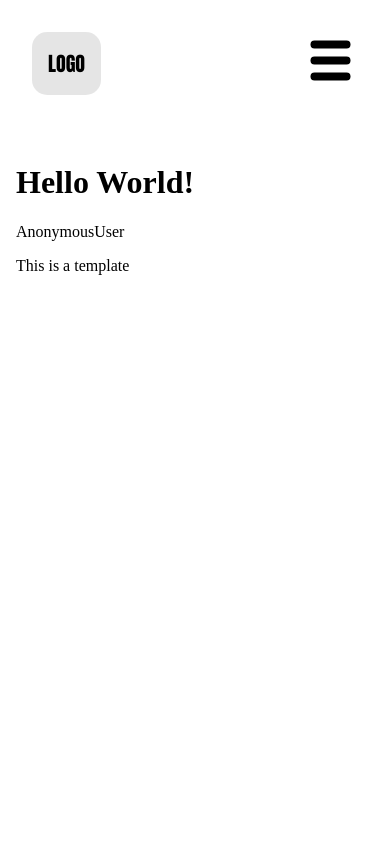
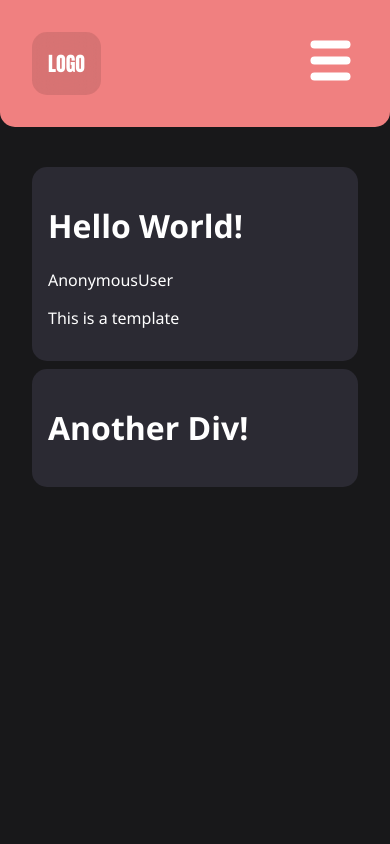
Before and after one commit to Nathan-Dachille/CP3407-Group-Project, a Django app: page / in a window 390 px wide. Run offline with Django 5.2, Linux system fonts and the light colour scheme.

Commit message:
Messing with styling

```diff
--- a/src/static/css/default.css
+++ b/src/static/css/default.css
@@ -11,11 +11,14 @@
   font-family: 'Verdana', 'sans-serif';
   font-size: 20px;
   font-weight: 900;
-  color: black;
+  color: white;
 }
 
+html,
 body {
+  display: grid;
   margin: 0;
+  background: rgb(24, 24, 26);
 }
 
 .logo {
@@ -26,16 +29,27 @@ body {
   font-family: 'Impact', 'sans-serif';
   font-size: 20px;
   font-weight: 900;
-  color: black;
+  color: white;
   text-decoration: none;
   padding: 1rem;
 }
 
 .content {
+  padding: 2rem;
+}
+
+.content>div {
+  background: rgb(43, 42, 51);
+  color: white;
+  font-family: 'Segoe UI', Tahoma, Geneva, Verdana, sans-serif;
+  border-radius: 15px;
   padding: 1rem;
+  margin-top: 0.5rem;
 }
 
 .primary-header {
+  background: lightcoral;
+  border-radius: 0 0 15px 15px;
   align-items: center;
   justify-content: space-between;
 }
@@ -51,17 +65,13 @@ body {
 }
 
 .primary-navigation li {
-  border-right: 2px solid darkgrey;
+  border-right: 2px solid white;
   padding: 0.5rem;
 }
 
 .primary-navigation li:last-of-type {
   border-right: none;
   padding: 0.5rem;
-}
-
-.primary-navigation li:hover {
-  background-color: lightskyblue;
 }
 
 .primary-navigation a {
@@ -74,6 +84,10 @@ body {
 
 
 @media (max-width: 40em) {
+  .logo {
+    margin: 2rem;
+  }
+
   .primary-navigation {
     --gap: 2em;
     margin: 0;
@@ -90,7 +104,7 @@ body {
 
   .primary-navigation li {
     border-right: none;
-    border-bottom: 2px solid darkgray;
+    border-bottom: 2px solid white;
   }
 
   .primary-navigation li:last-of-type {
@@ -106,6 +120,7 @@ body {
     position: absolute;
     z-index: 1000;
     background: url("/static/images/hamburger.svg");
+    filter: invert(1);
     background-repeat: no-repeat;
     background-position: center;
     width: 3.5rem;
@@ -117,6 +132,7 @@ body {
 
   .menu-toggle[data-open="true"] {
     background: url("/static/images/closed.svg");
+    filter: invert(1);
     background-repeat: no-repeat;
     background-position: center;
   }
--- a/src/templates/home.html
+++ b/src/templates/home.html
@@ -1,7 +1,14 @@
 {% extends "navbar.html" %}
 
 {% block content %}
+  <div>
 <h1>Hello World!</h1>
 {{request.user}}
 <p>This is a template</p>
+  </div>
+
+  <div>
+  <h1> Another Div!
+
+  </div>
 {% endblock content %}
```
